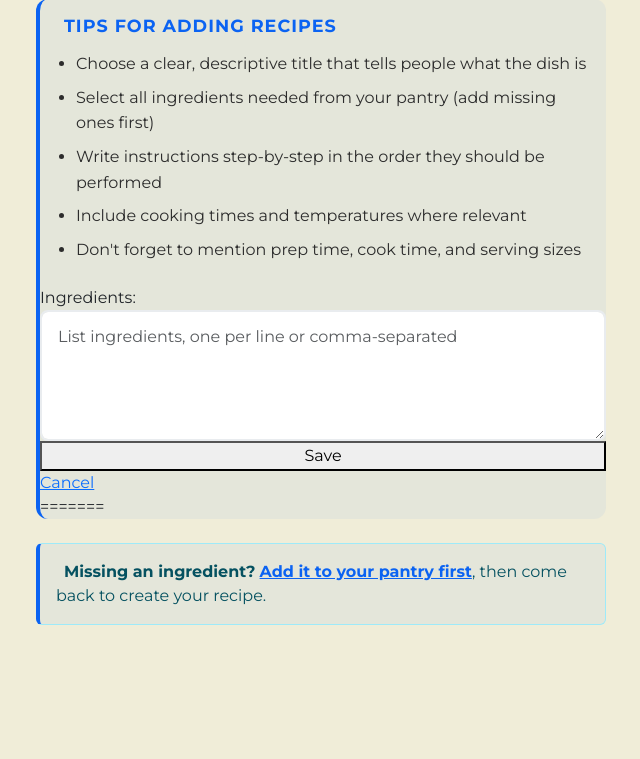
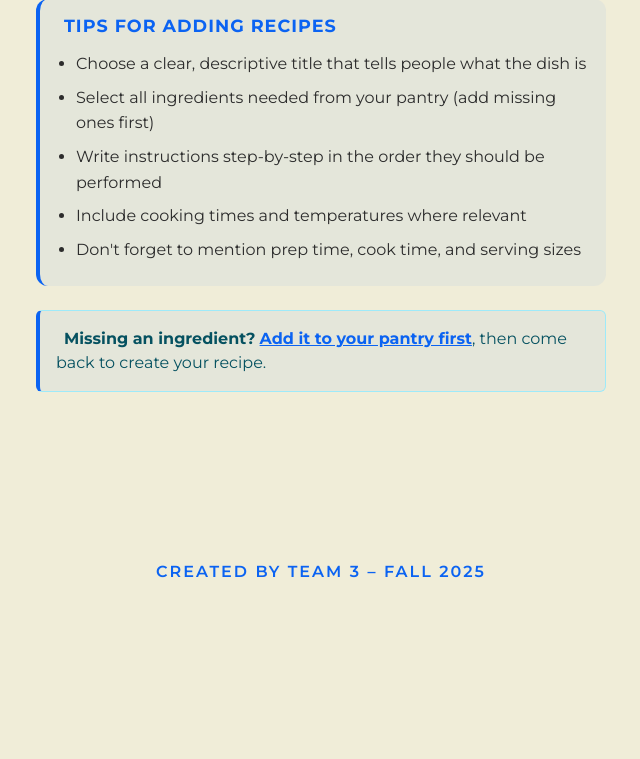
Before and after one commit to mckennaded/Buddy_Crocker_CS4300, a Django app: page /add-recipe/ in a window 1280 px wide. Shown: the part 1215-1974 px from the top of the page, without its empty margins (319-959 px from the left). After the commit the page ends 1793 px from the top, so only its background shows below. Run offline with Django 5.2, Linux system fonts and the light colour scheme; the visitor is signed in with stand-in values (Sample User, id 1).

```diff
--- a/Buddy_Crocker/Buddy_Crocker/templates/Buddy_Crocker/add_recipe.html
+++ b/Buddy_Crocker/Buddy_Crocker/templates/Buddy_Crocker/add_recipe.html
@@ -162,26 +162,6 @@
             <li>Don't forget to mention prep time, cook time, and serving sizes</li>
           </ul>
         </div>
-
-
-        <!-- ✅ Only ONE ingredients field -->
-        <div>
-          {{ form.ingredients.label_tag }}
-          {{ form.ingredients }}
-          {{ form.ingredients.errors }}
-        </div>
-
-        <button type="submit">Save</button>
-        <a href="{% url 'recipe-search' %}">Cancel</a>
-    </form>
-</body>
-</html>
-
-
-
-
-
-=======
       </div>
 
       <!-- Quick Link to Add Ingredients -->
```
